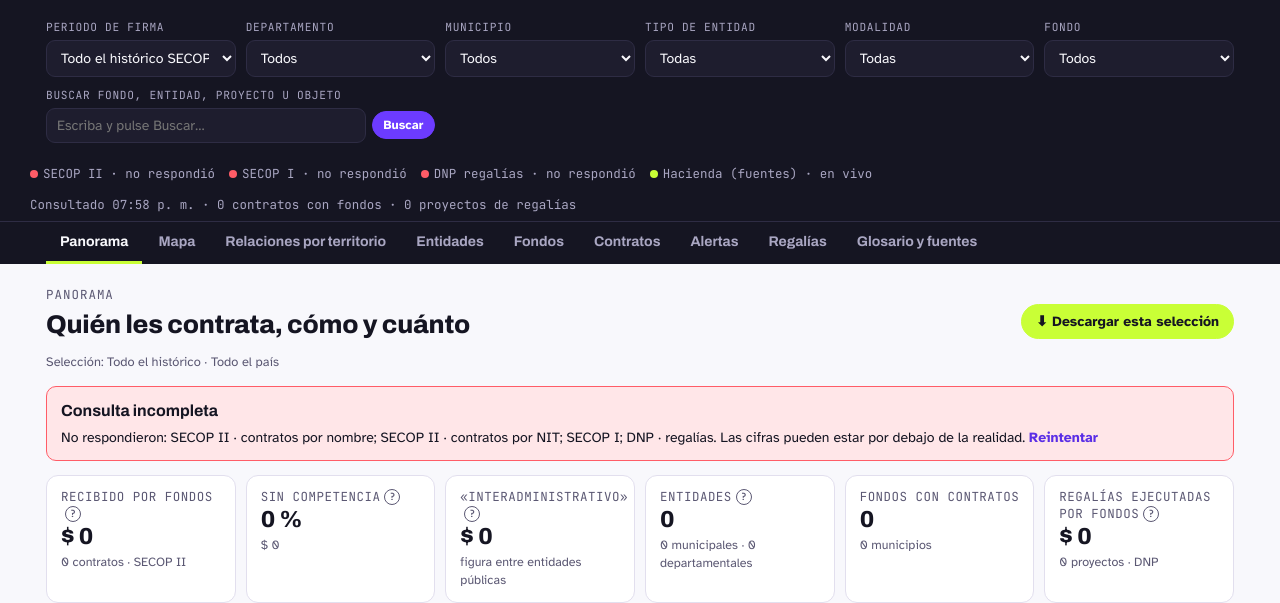
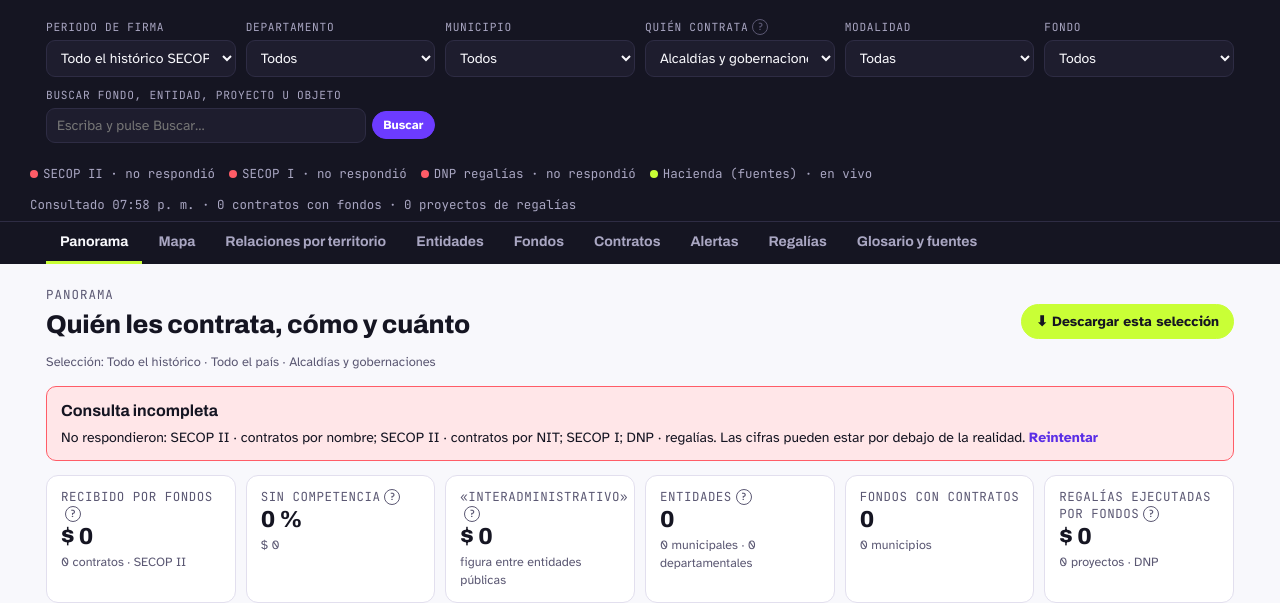
Before and after one commit to CLO-hub/Radar-del-Poder, a plain HTML site: page fondos.html in a window 1280 px wide. Shown: the part 227-830 px from the top of the page. Drawn offline with Linux system fonts and the light colour scheme; no server answers.

Commit message:
Fondos mixtos: por defecto solo alcaldías y gobernaciones
- Filtro «Quién contrata»: alcaldías y gobernaciones (administración central) por defecto; opción para sumar descentralizadas o ver todas.
- El filtro también separa los proyectos de regalías municipales y departamentales ejecutados por fondos.

Co-Authored-By: Claude Fable 5.2 <noreply@anthropic.com>
Claude-Session: https://claude.ai/code/session_01DgLDHaW9wXb7QdhKa8agkq

```diff
--- a/fondos.html
+++ b/fondos.html
@@ -329,7 +329,7 @@ td.objeto { min-width: 260px; max-width: 460px; }
     ordenador: ['Ordenador del gasto', 'El funcionario con facultad para comprometer el presupuesto de la entidad y firmar los contratos (alcalde, gobernador, secretario o delegado).'],
     supervisor: ['Supervisor', 'Funcionario de la entidad encargado de vigilar que el contrato se cumpla.'],
     replegal: ['Representante legal', 'Persona que firma y responde a nombre del fondo o contratista, según lo declarado en cada contrato de SECOP II.'],
-    tipoent: ['Tipo de entidad', 'Clasificación deducida del nombre de la entidad contratante: alcaldías y entidades municipales o distritales, gobernaciones y entidades departamentales, y otras (incluidas las nacionales).'],
+    tipoent: ['Quién contrata', 'Por defecto la app solo muestra a las alcaldías y gobernaciones con sus secretarías y dependencias (administración central). La clasificación se deduce del nombre de la entidad. Puede sumar las entidades descentralizadas (institutos, empresas, concejos) o ver todas, incluidas las nacionales como el SENA. En los proyectos de regalías, «alcaldía» son los aprobados para un municipio y «gobernación» los departamentales.'],
     sede: ['Municipio y departamento', 'Sede de la entidad contratante según SECOP. En las capitales incluye a la alcaldía, a la gobernación y a las entidades nacionales con oficina allí.'],
     relacion: ['Relación con un fondo', 'Un territorio se relaciona con un fondo mixto de dos formas: una entidad con sede allí le contrata (SECOP), o el fondo ejecuta un proyecto de regalías aprobado para ese territorio (DNP).'],
     regsecop: ['Regalías en el contrato', 'Valor que el contrato registra en SECOP II como financiado con el Sistema General de Regalías.'],
@@ -587,7 +587,7 @@ td.objeto { min-width: 260px; max-width: 460px; }
   }
 
   // ---------------------------------------------------------------- Estado y filtros globales
-  const F = { pk: 'todo', dept: '', muni: '', et: 'all', mc: 'all', fondo: '', q: '', atip: false };
+  const F = { pk: 'todo', dept: '', muni: '', et: 'terr', mc: 'all', fondo: '', q: '', atip: false };
   let CORE = null; let loading = null;
   async function ensureCore() {
     const P = getPeriod(F.pk);
@@ -597,6 +597,12 @@ td.objeto { min-width: 260px; max-width: 460px; }
     return D;
   }
   const inTerr = (r) => (!F.dept || r._dep === F.dept) && (!F.muni || r._mun === F.muni);
+  // Administración central: la alcaldía o la gobernación y sus secretarías, sin entidades descentralizadas ni órganos de control
+  const DESC_RE = /INSTITUTO|CONCEJO|PERSONERIA|CONTRALORIA|ASAMBLEA|EMPRESA|\bESE\b|E\.S\.E|HOSPITAL|\bINDER|\bIMRD\b|UNIVERSI|INSTITUCION|COLEGIO|BELLAS ARTES|AGENCIA|ESTABLECIMIENTO|CORPORACION|TRANSITO|BOMBEROS|TERMINAL|AEROPUERTO|BIBLIOTECA|\bCANAL\b|FONDO DE|\bIPC\b|S\.A\.?S?\b|TAKESHIMA/;
+  const isCore = (r) => (r._core != null ? r._core : (r._core = (r._t === 'alc' || r._t === 'gob') && !DESC_RE.test(normTxt(r.nombre_entidad))));
+  const etOk = (r) => F.et === 'all' || (F.et === 'desc' ? r._t === 'alc' || r._t === 'gob' : isCore(r) && (F.et === 'terr' || r._t === F.et));
+  const ET_L = { terr: 'Alcaldías y gobernaciones', alc: 'Solo alcaldías', gob: 'Solo gobernaciones', desc: 'Alcaldías, gobernaciones y sus entidades descentralizadas', all: 'Todas las entidades (incluye nacionales)' };
+  const sgrEtOk = (r) => (F.et === 'alc' ? !!r._mun : F.et === 'gob' ? !r._mun : true);
   const sgrEk = (r) => r._ek || (r._ek = ejecKey(r.entidadejecutora));
   // Fondos que solo figuran como ejecutores de regalías (sin contratos en SECOP II)
   function ejecOnly(sgrRows) { const have = new Set(CORE.rows.map((r) => r._fk)); const m = new Map(); for (const r of sgrRows) { if (r._et !== 'fondo' || !r._ok) continue; const k = sgrEk(r); if (have.has(k)) continue; const g = m.get(k) || { key: k, nom: r.entidadejecutora, v: 0, n: 0 }; g.v += r._v; g.n++; m.set(k, g); } return [...m.values()].sort((a, b) => b.v - a.v); }
@@ -606,15 +612,15 @@ td.objeto { min-width: 260px; max-width: 460px; }
     const base = D.rows.filter(inTerr);
     const atip = base.filter((r) => r._v >= ATIPICO);
     const pool = F.atip ? base : base.filter((r) => r._v < ATIPICO);
-    const rows = pool.filter((r) => (opts.noEt || F.et === 'all' || r._t === F.et || (F.et === 'otra' && r._t === 'nac')) && (opts.noMc || F.mc === 'all' || (F.mc === 'sin' ? SIN.has(r._m) : r._m === F.mc)) && (opts.noFondo || !F.fondo || r._fk === F.fondo) && (!qn || clean(`${r.nombre_entidad} ${r.proveedor_adjudicado} ${r.objeto_del_contrato} ${r.id_contrato}`).includes(qn)));
-    const sgr = D.sgr.rows.filter((r) => inTerr(r) && (opts.noFondo || !F.fondo || sgrEk(r) === F.fondo) && (!qn || clean(`${r.entidadejecutora} ${r.nombre} ${r.codigobpin} ${r.nomocad} ${r.sector}`).includes(qn)));
+    const rows = pool.filter((r) => (opts.noEt || etOk(r)) && (opts.noMc || F.mc === 'all' || (F.mc === 'sin' ? SIN.has(r._m) : r._m === F.mc)) && (opts.noFondo || !F.fondo || r._fk === F.fondo) && (!qn || clean(`${r.nombre_entidad} ${r.proveedor_adjudicado} ${r.objeto_del_contrato} ${r.id_contrato}`).includes(qn)));
+    const sgr = D.sgr.rows.filter((r) => inTerr(r) && (opts.noEt || sgrEtOk(r)) && (opts.noFondo || !F.fondo || sgrEk(r) === F.fondo) && (!qn || clean(`${r.entidadejecutora} ${r.nombre} ${r.codigobpin} ${r.nomocad} ${r.sector}`).includes(qn)));
     const s1 = D.s1.rows.filter(inTerr);
     const label = F.muni ? `${munShow(F.muni)}${F.dept ? ', ' + deptName(F.dept) : ''}` : F.dept ? deptName(F.dept) : 'todo el país';
     return { D, rows, pool, atip, sgr, s1, label };
   }
   function filterLabel() {
     const P = getPeriod(F.pk); const parts = [P.l, F.muni ? `${munShow(F.muni)}${F.dept ? ', ' + deptName(F.dept) : ''}` : F.dept ? deptName(F.dept) : 'Todo el país'];
-    if (F.et !== 'all') parts.push({ alc: 'Alcaldías y entidades municipales', gob: 'Gobernaciones y departamentales', otra: 'Otras entidades y nacionales' }[F.et]);
+    parts.push(ET_L[F.et] || ET_L.terr);
     if (F.mc !== 'all') parts.push(F.mc === 'sin' ? 'Sin competencia' : MODL[F.mc]);
     if (F.fondo && CORE) parts.push('Fondo: ' + fondoNom(F.fondo));
     if (F.q) parts.push(`Texto: «${F.q}»`);
@@ -655,7 +661,7 @@ td.objeto { min-width: 260px; max-width: 460px; }
       <label><span>Periodo de firma</span><select id="f_pk">${periodOpts().map(([k, l]) => `<option value="${k}" ${F.pk === k ? 'selected' : ''}>${esc(l)}</option>`).join('')}</select></label>
       <label><span>Departamento</span><select id="f_dept"><option value="">Todos</option>${DEPTS_SORTED.map((d) => `<option value="${d.code}" ${F.dept === d.code ? 'selected' : ''}>${esc(d.name)}</option>`).join('')}</select></label>
       <label><span>Municipio</span><select id="f_muni"><option value="">Todos</option>${muns.map((m) => `<option value="${esc(m)}" ${F.muni === m ? 'selected' : ''}>${esc(munShow(m))}${withRel.has(m) ? '' : ' · sin fondos mixtos'}</option>`).join('')}</select></label>
-      <label><span>Tipo de entidad</span><select id="f_et">${[['all', 'Todas'], ['alc', 'Alcaldías y municipales'], ['gob', 'Gobernaciones y departamentales'], ['otra', 'Otras y nacionales']].map(([k, l]) => `<option value="${k}" ${F.et === k ? 'selected' : ''}>${l}</option>`).join('')}</select></label>
+      <label><span>Quién contrata${tip('tipoent')}</span><select id="f_et">${Object.entries(ET_L).map(([k, l]) => `<option value="${k}" ${F.et === k ? 'selected' : ''}>${l}</option>`).join('')}</select></label>
       <label><span>Modalidad</span><select id="f_mc">${[['all', 'Todas'], ['sin', 'Sin competencia'], ['dir', 'Solo directa'], ['int', 'Solo «interadministrativo»'], ['esp', 'Solo régimen especial'], ['comp', 'Con competencia']].map(([k, l]) => `<option value="${k}" ${F.mc === k ? 'selected' : ''}>${l}</option>`).join('')}</select></label>
       <label><span>Fondo</span><select id="f_fondo"><option value="">Todos</option>${fonds.map((f) => `<option value="${esc(f.key)}" ${F.fondo === f.key ? 'selected' : ''}>${esc(titleCase(f.nom).slice(0, 60))}</option>`).join('')}${eo.length ? `<optgroup label="Solo ejecutan regalías (sin contratos en SECOP II)">${eo.map((f) => `<option value="${esc(f.key)}" ${F.fondo === f.key ? 'selected' : ''}>${esc(titleCase(f.nom).slice(0, 60))}</option>`).join('')}</optgroup>` : ''}</select></label>
       <label class="fq"><span>Buscar fondo, entidad, proyecto u objeto</span><span class="fqrow"><input id="f_q" type="search" list="f_qlist" value="${esc(F.q)}" placeholder="Escriba y pulse Buscar…" autocomplete="off"><button type="button" class="btn primary sm" id="f_qgo">Buscar</button>${F.q ? '<button type="button" class="btn sm" id="f_qx">Limpiar</button>' : ''}</span><datalist id="f_qlist">${names.map((n) => `<option value="${esc(n)}"></option>`).join('')}</datalist></label>`;
```
